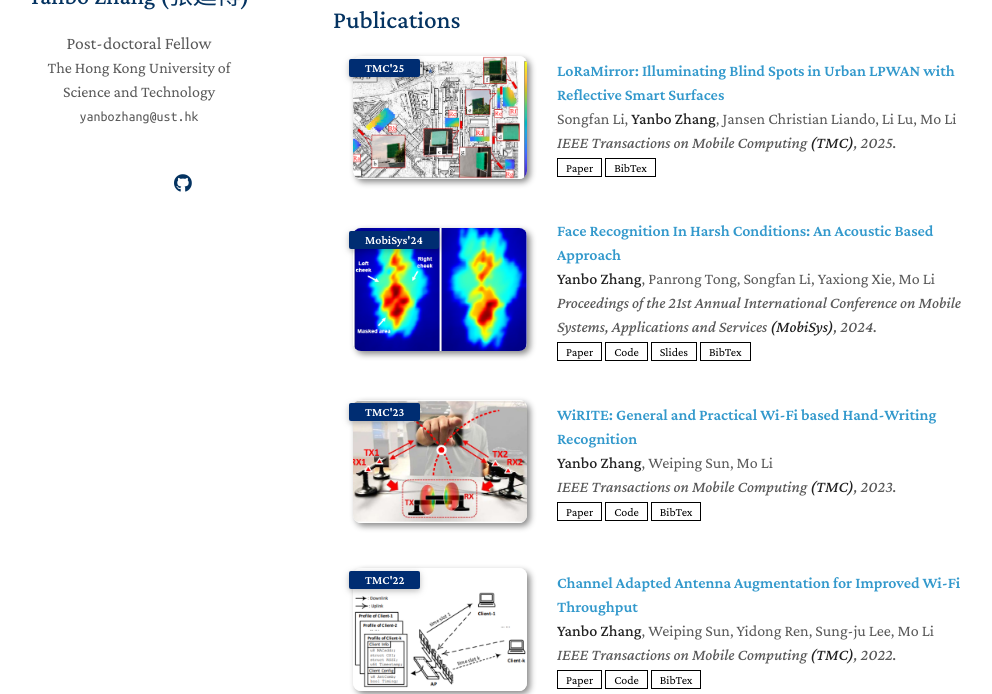
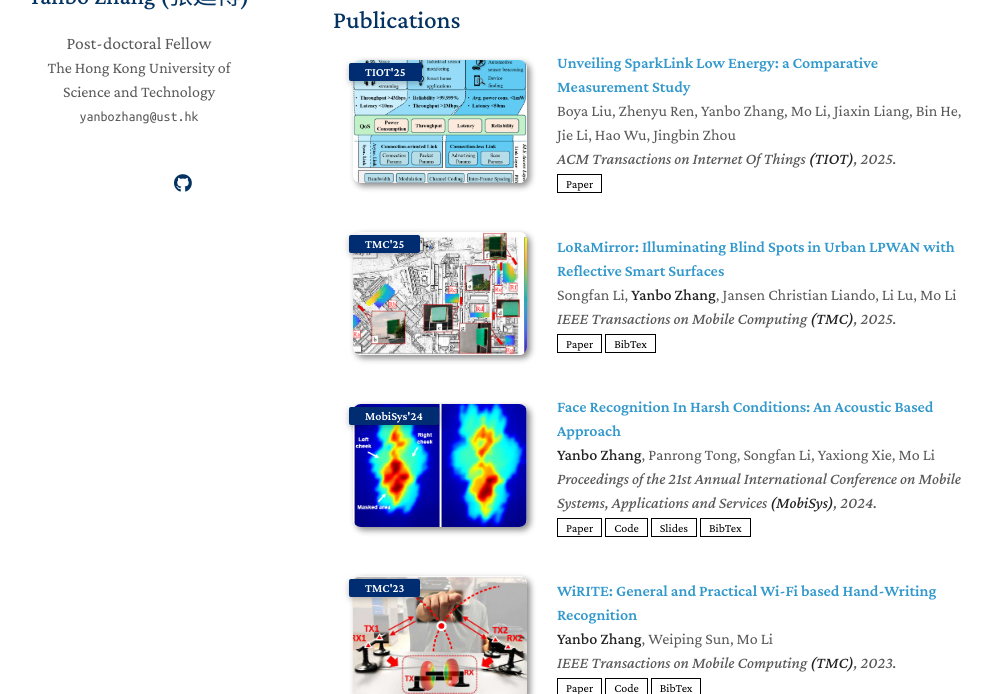
Before and after one commit to yanbozhang003/yanbozhang003.github.io, a Jekyll site: the page built from index.md, in a window 1280 px wide and 900 px high, scrolled down 641 px, cut to the strip 206-900 px from the top of the window. Shown: the whole strip, without its empty margins (137-1129 px from the left). Built offline with Jekyll 4.4.1, drawn with Linux system fonts in a browser that asks for light colours; nearby versions of some CDN libraries; a style sheet for code colours, icons or effects is not loaded; our own code applies the rules of GitHub Pages for plain Markdown files.

Commit message:
add files

```diff
--- a/_data/publications.yml
+++ b/_data/publications.yml
@@ -1,4 +1,14 @@
 main:
+
+  - title: "Unveiling SparkLink Low Energy: a Comparative Measurement Study"
+    authors: Boya Liu, Zhenyu Ren, Yanbo Zhang, Mo Li, Jiaxin Liang, Bin He, Jie Li, Hao Wu, Jingbin Zhou
+    conference_short: TIOT'25
+    conference: ACM Transactions on Internet Of Things <strong>(TIOT)</strong>, 2025.
+    pdf: https://yanbozhang003.github.io/
+    # code: https://zenodo.org/records/11094213
+    # slides: ./assets/files/publications_pdf/acFace_slides_v2_pdf.pdf
+    # bibtex: https://scholar.googleusercontent.com/scholar.bib?q=info:upLk7N6KZIcJ:scholar.google.com/&output=citation&scisdr=ChUEIUrwELKpsbH45tY:ABGrvjIAAAAAaQH-_tbdzk4Kr4RhB9YHIpEutvg&scisig=ABGrvjIAAAAAaQH-_uxixXJWYvexIJaxfzXxOgs&scisf=4&ct=citation&cd=-1&hl=en
+    image: ./assets/img/publications_img/sle.png
 
   - title: "LoRaMirror: Illuminating Blind Spots in Urban LPWAN with Reflective Smart Surfaces"
     authors: Songfan Li, <strong>Yanbo Zhang</strong>, Jansen Christian Liando, Li Lu, Mo Li
```
Also changed, not shown: assets/img/publications_img/sle.png (added).
